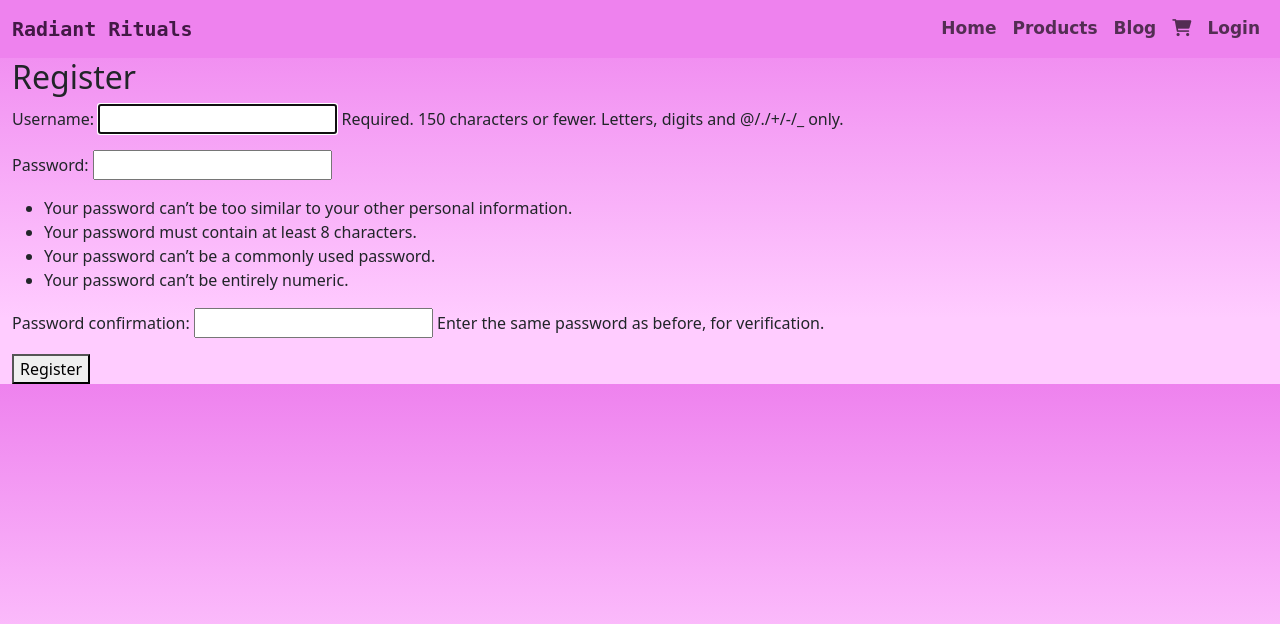
After one commit to Rustam-Aliyev889/E-Commerce, a Django app: page /register/ in a window 1280 px wide. The commit adds this page. Shown: the top 624 px of the page. Run offline with Django 4.2, Linux system fonts and the light colour scheme.

Commit message:
added register functionality

```diff
--- a/products/templates/base.html
+++ b/products/templates/base.html
@@ -41,7 +41,7 @@
           {% if user.is_authenticated %}
           <a class="nav-link" href="{% url 'logout' %}" >Logout</a>
           {% else %}
-          <a class="nav-link" href="{% url 'login' %}" >Login</a>
+          <a class="nav-link" href="{% url 'login_user' %}" >Login</a>
           {% endif %}
         </div>
       </div>
@@ -50,6 +50,22 @@
   <!--<header class="bg-dark py-1">
     <img src="{% static 'images/banner2.png' %}" class="d-block w-100" alt="..." style="width: 100%;">
   </header>-->
+
+
+    {% if messages %}
+        <div class="row">
+            <div class="col-md-11 mx-auto offset-md-3">
+                <div class="text-center">
+                {% for message in messages %}
+                    <div class="alert alert-success alert-dismissible fade show" role="alert">
+                        {{ message }}
+                        <button type="button" class="btn-close" data-bs-dismiss="alert" aria-label="Close"></button>
+                    </div>
+                </div>
+                {% endfor %}
+            </div>
+        </div>
+    {% endif %}
 
   <div class="container-fluid">
     {% block content %}
--- a/products/templates/registration/login.html
+++ b/products/templates/registration/login.html
@@ -14,7 +14,7 @@
               <div class="col-md-6 col-lg-7 d-flex align-items-center">
                 <div class="card-body p-4 p-lg-7 text-black">
 
-                  <form method="post" action="{% url 'login' %}">
+                  <form method="post" action="{% url 'login_user' %}">
                     {% csrf_token %}
 
                     <div class="d-flex align-items-center mb-3 pb-1">
@@ -41,7 +41,7 @@
                     </div>
 
                     <a class="small text-muted" href="#!">Forgot password?</a>
-                    <p class="mb-5 pb-lg-2" style="color: #393f81;">Don't have an account? <a href="#!"
+                    <p class="mb-5 pb-lg-2" style="color: #393f81;">Don't have an account? <a href="{% url 'register' %}"
                         style="color: #393f81;">Register here</a></p>
                     <a href="#!" class="small text-muted">Terms of use.</a>
                     <a href="#!" class="small text-muted">Privacy policy</a>
--- /dev/null
+++ b/products/templates/registration/register.html
@@ -0,0 +1,10 @@
+{% extends 'base.html' %}
+
+{% block content %}
+  <h2>Register</h2>
+  <form method="post">
+    {% csrf_token %}
+    {{ form.as_p }}
+    <button type="submit">Register</button>
+  </form>
+{% endblock %}
--- a/products/views.py
+++ b/products/views.py
@@ -1,10 +1,11 @@
 from django.shortcuts import render, redirect, get_object_or_404
 from django.contrib.auth.decorators import login_required
+from django.contrib.auth import login, logout, authenticate
 from .models import Product, Cart, Order, Article
-from .forms import ProductForm
-from .forms import CartAddProductForm
+from .forms import ProductForm, CartAddProductForm, UserCreationForm
 import random
 from django.http import JsonResponse
+from django.contrib import messages
 
 def home(request):
     beauty_boxes = Product.objects.filter(category='Beauty Boxes')
@@ -25,6 +26,43 @@ def home(request):
         beauty_boxes = beauty_boxes_shuffled
 
     return render(request, 'base.html', {'beauty_boxes': beauty_boxes})
+
+def register(request):
+    if request.method == "POST":
+        form = UserCreationForm(request.POST)
+        if form.is_valid():
+            user = form.save()
+            username = form.cleaned_data.get('username')
+            messages.success(request, f" Thank you for registering {username}. You are now now loggged in.")
+            login(request, user)
+            return redirect('home')
+        else:
+            for error in form.errors.values():
+                messages.error(request, error.as_text())
+    else:
+        form = UserCreationForm()
+
+    return render(request, 'registration/register.html', {'form': form})
+
+def login_user(request):
+    if request.method == "POST":
+        username = request.POST['username']
+        password = request.POST['password']
+        user = authenticate(request, username=username, password=password)
+        if user is not None:
+            login(request, user)
+            messages.success(request, "You have been logged in successfully.")
+            return redirect('home')
+        else:
+            messages.error(request, "Invalid username or password. Please try again.")
+            return redirect('login_user')  # Must match URL pattern name
+    else:
+        return render(request, 'registration/login.html', {})
+
+def logout_view(request):
+    logout(request)
+    messages.success(request, "You have been logged out successfully.")
+    return redirect('home')
 
 def article_list(request):
     articles = Article.objects.all()
--- a/radiant_rituals/settings.py
+++ b/radiant_rituals/settings.py
@@ -46,7 +46,7 @@ ROOT_URLCONF = 'radiant_rituals.urls'
 TEMPLATES = [
     {
         'BACKEND': 'django.template.backends.django.DjangoTemplates',
-        'DIRS': [],
+        'DIRS': [BASE_DIR / 'templates'],
         'APP_DIRS': True,
         'OPTIONS': {
             'context_processors': [
--- a/radiant_rituals/urls.py
+++ b/radiant_rituals/urls.py
@@ -19,7 +19,7 @@ from django.contrib.auth import views as auth_views
 from django.urls import path, include
 from django.contrib import admin
 from products import views
-from products.views import home
+from products.views import home, register,login_user, logout_view
 from django.conf import settings
 from django.conf.urls.static import static
 
@@ -29,8 +29,9 @@ urlpatterns = [
     path('', home, name='home'),
     path('admin/', admin.site.urls),
     path('products/', include('products.urls')),
-    path('login/', LoginView.as_view(template_name='registration/login.html'), name='login'),
-    path('logout/', LogoutView.as_view(template_name='registration/logged_out.html'), name='logout'),
+    path('login/', login_user, name='login_user'),
+    path('logout/', logout_view, name='logout'),
+    path('register/', register, name='register'),
     path('password_change/', auth_views.PasswordChangeView.as_view(template_name='registration/password_change_form.html'), name='password_change'),
     path('password_change/done/', auth_views.PasswordChangeDoneView.as_view(template_name='registration/password_change_done.html'), name='password_change_done'),
     path('password_reset/', auth_views.PasswordResetView.as_view(template_name='registration/password_reset_form.html'), name='password_reset'),
```
Also changed, not shown: products/forms.py (+7 -0 lines), db.sqlite3.
